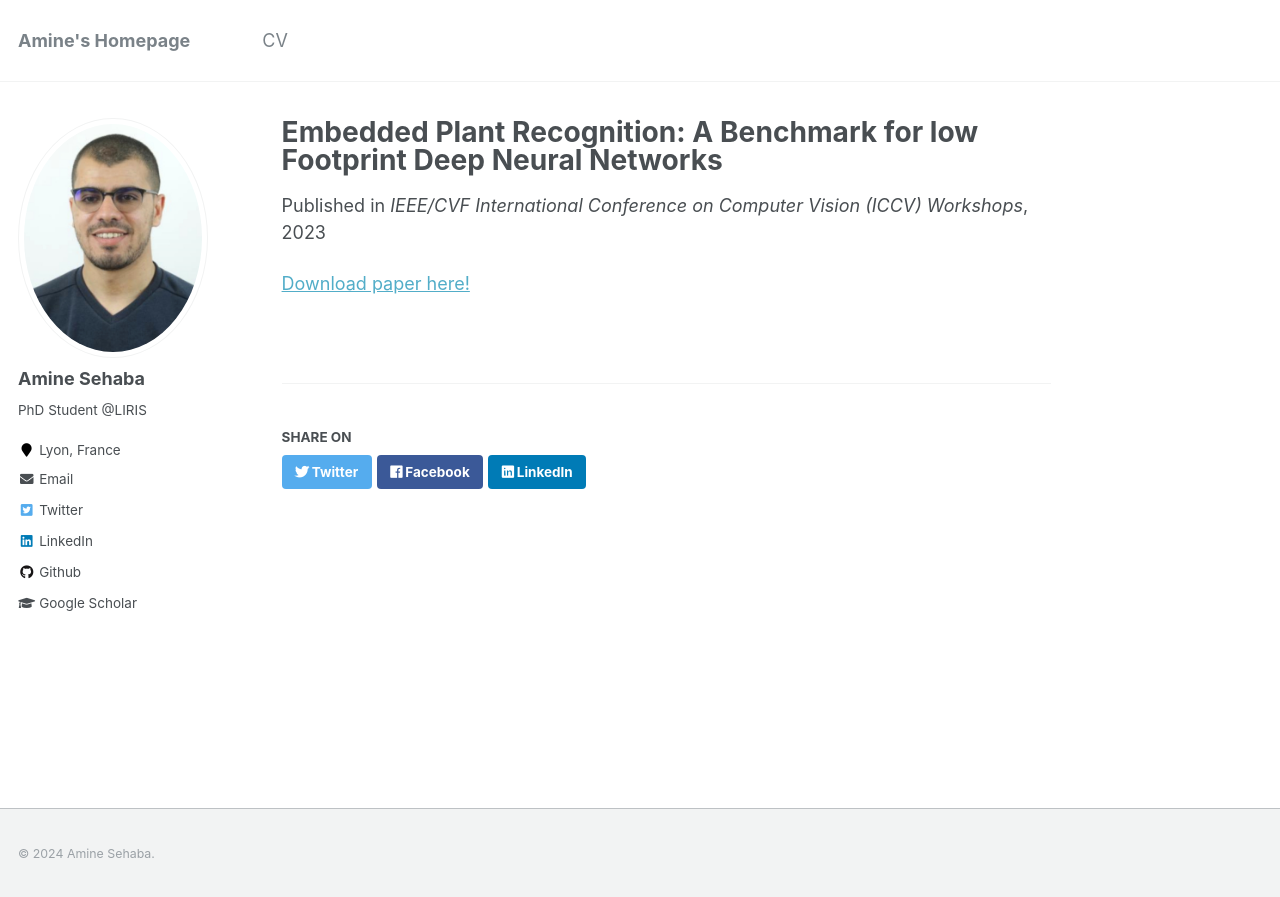
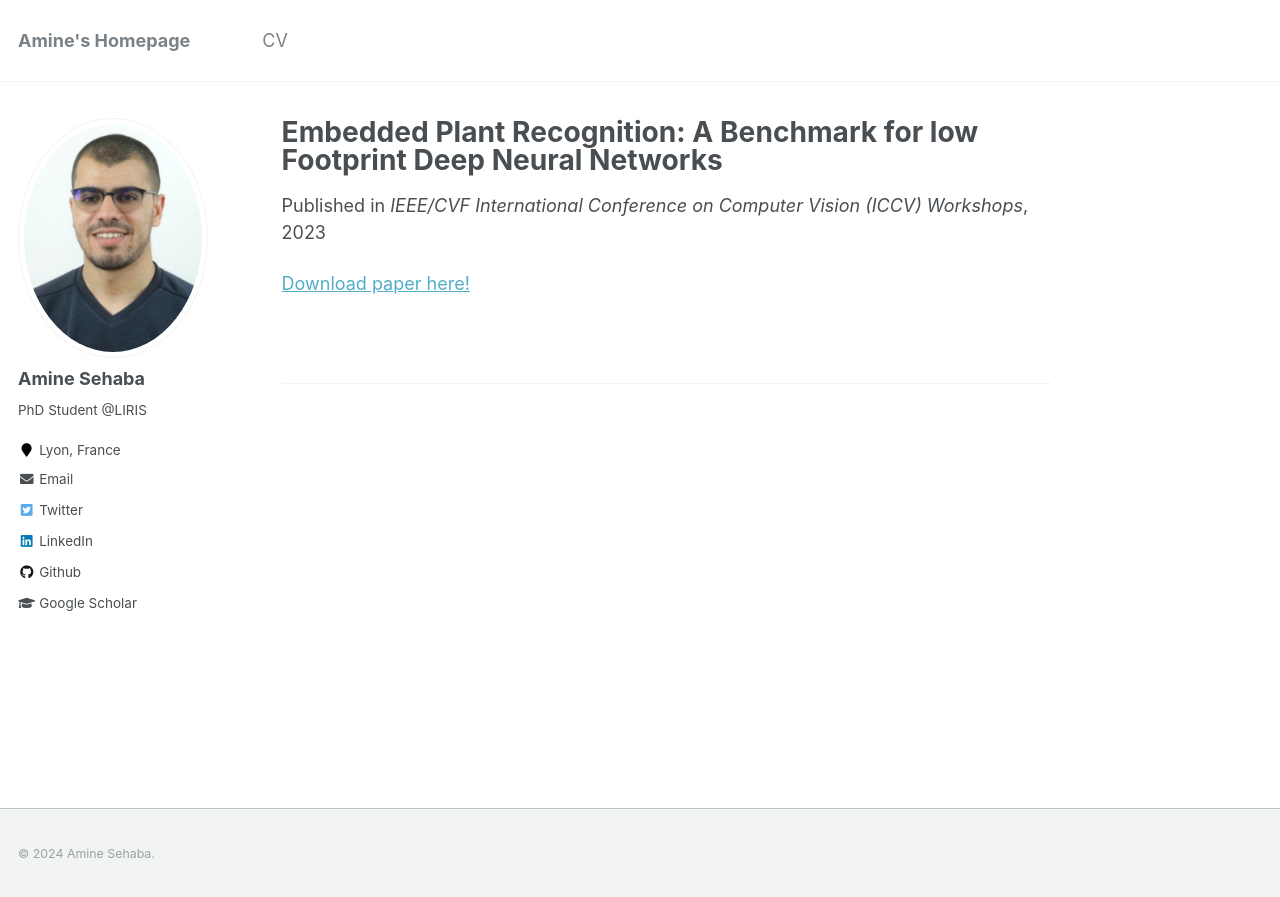
Before and after one commit to Sehaba95/sehaba95.github.io, a Jekyll site: the page built from _publications/2023-10-04-Embedded-Plant-Recognition.md, in a window 1280 px wide. Shown: the top 897 px of the page. Built offline with Jekyll 4.4.1, drawn with Linux system fonts in a browser that asks for light colours.

Commit message:
Update the home page

```diff
--- a/_includes/social-share.html
+++ b/_includes/social-share.html
@@ -1,13 +1,4 @@
 {% include base_path %}
 
 <section class="page__share">
-  {% if site.data.ui-text[site.locale].share_on_label %}
-    <h4 class="page__share-title">{{ site.data.ui-text[site.locale].share_on_label | default: "Share on" }}</h4>
-  {% endif %}
-
-  <a href="https://twitter.com/intent/tweet?text={{ base_path }}{{ page.url }}" class="btn btn--twitter" title="{{ site.data.ui-text[site.locale].share_on_label | default: 'Share on' }} Twitter"><i class="fab fa-twitter" aria-hidden="true"></i><span> Twitter</span></a>
-
-  <a href="https://www.facebook.com/sharer/sharer.php?u={{ base_path }}{{ page.url }}" class="btn btn--facebook" title="{{ site.data.ui-text[site.locale].share_on_label | default: 'Share on' }} Facebook"><i class="fab fa-facebook" aria-hidden="true"></i><span> Facebook</span></a>
-
-  <a href="https://www.linkedin.com/shareArticle?mini=true&url={{ base_path }}{{ page.url }}" class="btn btn--linkedin" title="{{ site.data.ui-text[site.locale].share_on_label | default: 'Share on' }} LinkedIn"><i class="fab fa-linkedin" aria-hidden="true"></i><span> LinkedIn</span></a>
 </section>
```
Also changed, not shown: _pages/about.md (+3 -6 lines), _pages/publications.md (+0 -6 lines), images/InterFolia.png (added).
